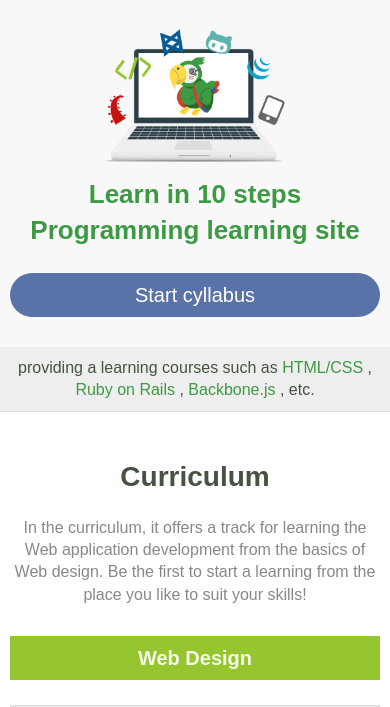
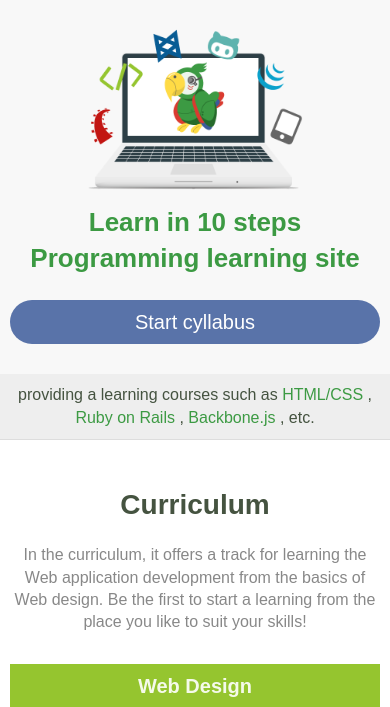
Before and after one commit to saiwaki/static-cyllabus-io, a website: page public/index.html in a window 390 px wide. Shown: the part 73-780 px from the top of the page. Drawn offline with Linux system fonts and the light colour scheme.

Commit message:
トップ修正

```diff
--- a/public/css/top.css
+++ b/public/css/top.css
@@ -355,7 +355,7 @@
     float: none;
   }
   .top .signup-content .left-content img{
-    width: 50%;
+    width: 60%;
     margin: 0 auto;
   }
   .top .signup-content .right-content{
@@ -387,6 +387,7 @@
   }
   .top .categories .category{
     margin-bottom: 15px;
+    padding: 0px 5px;
     width: 33.333%;
   }
   .top .page-link .tracks-btn{
```
